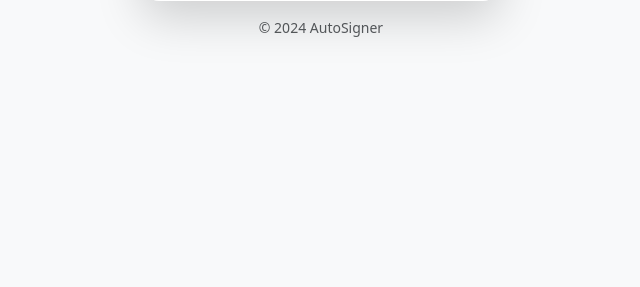
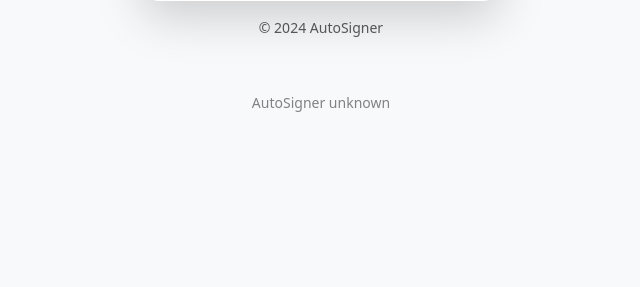
Before and after one commit to cj1354421348/Autosign, a FastAPI app: page /login in a window 1280 px wide. Shown: the part 492-779 px from the top of the page, without its empty margins (319-959 px from the left). Run offline with FastAPI, Linux system fonts and the light colour scheme.

Commit message:
feat: 新增 FastAPI 应用，包含任务管理API、Web界面及版本信息初始化。

```diff
--- a/app/api/routes.py
+++ b/app/api/routes.py
@@ -15,6 +15,14 @@ from typing import Optional, List
 
 router = APIRouter()
 templates = Jinja2Templates(directory="app/web/templates")
+
+try:
+    with open("VERSION", "r", encoding="utf-8") as f:
+        version = f.read().strip()
+except Exception:
+    version = "unknown"
+
+templates.env.globals["version"] = version
 
 # API Endpoints
 @router.post("/token")
--- a/app/web/templates/layout.html
+++ b/app/web/templates/layout.html
@@ -57,6 +57,8 @@
         {% block content %}{% endblock %}
     </div>
 
+    {% include 'version.html' %}
+
     <!-- Bootstrap 5.3 JS Bundle -->
     <script src="https://cdn.jsdelivr.net/npm/bootstrap@5.3.3/dist/js/bootstrap.bundle.min.js"
         integrity="sha384-YvpcrYf0tY3lHB60NNkmXc5s9fDVZLESaAA55NDzOxhy9GkcIdslK1eN7N6jIeHz"
--- /dev/null
+++ b/app/web/templates/version.html
@@ -0,0 +1,5 @@
+<div class="container mt-4 mb-3">
+    <div class="text-center text-muted small user-select-none opacity-75">
+        AutoSigner {{ version }}
+    </div>
+</div>
```
Also changed, not shown: 1 other file.
